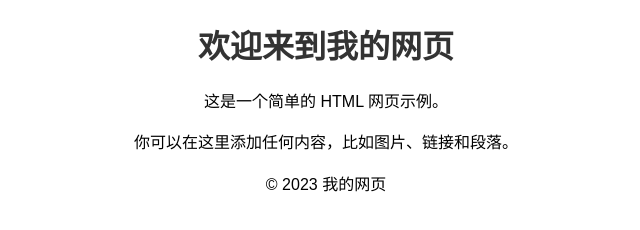
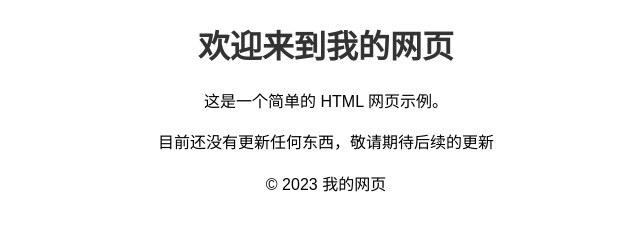
Before and after one commit to tangwenlongNO1/tangwenlongNO1.github.io, a plain HTML site: page index.html in a window 1280 px wide. Shown: the whole page, without its empty margins (314-954 px from the left). Drawn offline with Linux system fonts and the light colour scheme.

Commit message:
Update index.html

```diff
--- a/index.html
+++ b/index.html
@@ -25,7 +25,7 @@
 
     <main>
         <p align = center>这是一个简单的 HTML 网页示例。</p>
-        <p align = center>你可以在这里添加任何内容，比如图片、链接和段落。</p>
+        <p align = center>目前还没有更新任何东西，敬请期待后续的更新</p>
     </main>
 
     <footer>
```
